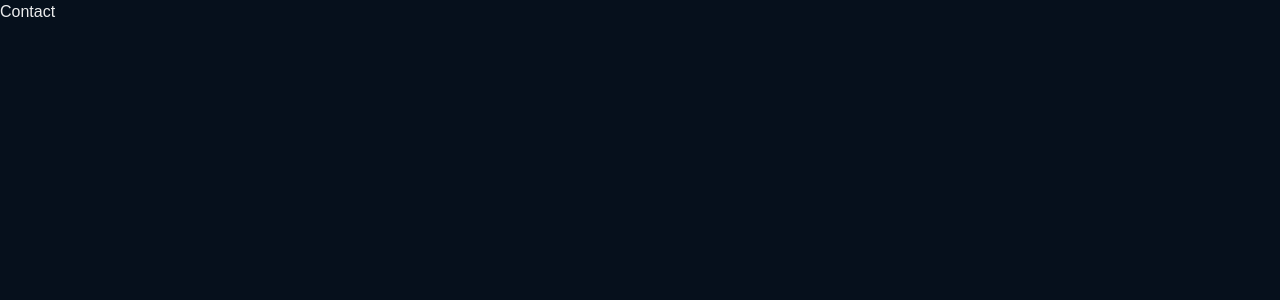
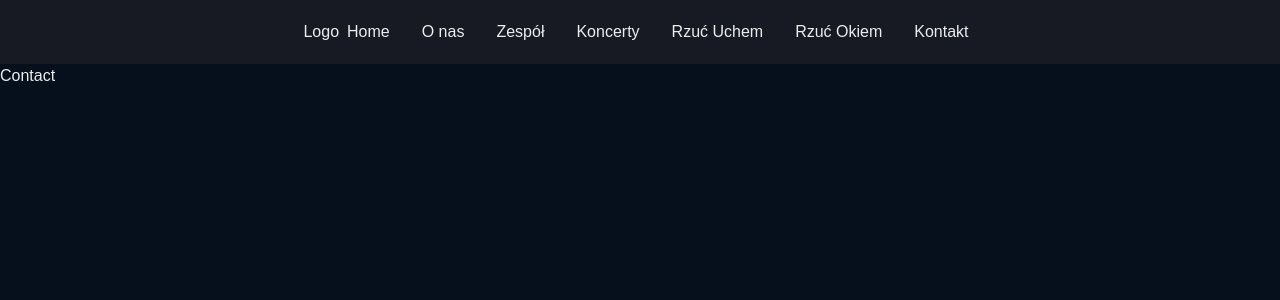
Before and after one commit to mruszkiewicz-dev/tarlo-website, a Next.js app: page /contact in a window 1280 px wide. Shown: the top 300 px of the page. Built offline with nearby package versions, Linux system fonts and the light colour scheme; a web font is replaced by a local one.

Commit message:
nav components

```diff
--- a/src/components/layouts/main.tsx
+++ b/src/components/layouts/main.tsx
@@ -1,5 +1,6 @@
 import React, { ReactNode } from 'react'
 import Head from 'next/head'
+import { NavBar } from '@/components/ui/nav-bar'
 
 type MainProps = {
   children: ReactNode
@@ -15,6 +16,7 @@ const Main: React.FC<MainProps> = ({ children }) => {
         <meta name='author' content='mruszkiewicz.dev' />
         <title>Tarło</title>
       </Head>
+      <NavBar />
       {children}
     </div>
   )
--- a/src/components/ui/nav-bar.tsx
+++ b/src/components/ui/nav-bar.tsx
@@ -1,3 +1,47 @@
+import { Box, Text, Flex, HStack, useColorModeValue } from '@chakra-ui/react'
+import Link from 'next/link'
+import { Links } from '@/data/route.js'
+
+interface Props {
+  children: React.ReactNode
+  href: string
+}
+
+const NavLink = (props: Props) => {
+  const { children, href } = props
+
+  return (
+    <Link key={href} href={href}>
+      <Box
+        px={2}
+        py={1}
+        rounded={'md'}
+        _hover={{
+          textDecoration: 'none',
+          bg: useColorModeValue('gray.200', 'gray.700'),
+        }}
+      >
+        {children}
+      </Box>
+    </Link>
+  )
+}
+
 export const NavBar = () => {
-  return <p>aa</p>
+  return (
+    <Box bg={useColorModeValue('gray.100', 'gray.900')} px={4}>
+      <Flex h={16} alignItems={'center'} justifyContent={'center'}>
+        <Box>Logo</Box>
+        <HStack spacing={8} alignItems={'center'}>
+          <HStack as={'nav'} spacing={4} display={{ base: 'none', md: 'flex' }}>
+            {Links.map((item) => (
+              <NavLink href={item.link} key={item.link}>
+                {item.name}
+              </NavLink>
+            ))}
+          </HStack>
+        </HStack>
+      </Flex>
+    </Box>
+  )
 }
--- a/src/components/ui/text.tsx
+++ b/src/components/ui/text.tsx
@@ -1,4 +1,4 @@
-import { myFont } from '@/app/ui/fonts'
+import { myFont } from '@/styles/fonts'
 
 type TextProps = {
   children: string
--- /dev/null
+++ b/src/data/route.js
@@ -0,0 +1,30 @@
+export const Links = [
+  {
+    name: 'Home',
+    link: '/',
+  },
+  {
+    name: 'O nas',
+    link: 'about',
+  },
+  {
+    name: 'Zespół',
+    link: 'crew',
+  },
+  {
+    name: 'Koncerty',
+    link: 'concerts',
+  },
+  {
+    name: 'Rzuć Uchem',
+    link: 'music',
+  },
+  {
+    name: 'Rzuć Okiem',
+    link: 'gallery',
+  },
+  {
+    name: 'Kontakt',
+    link: 'contact',
+  },
+]
```
